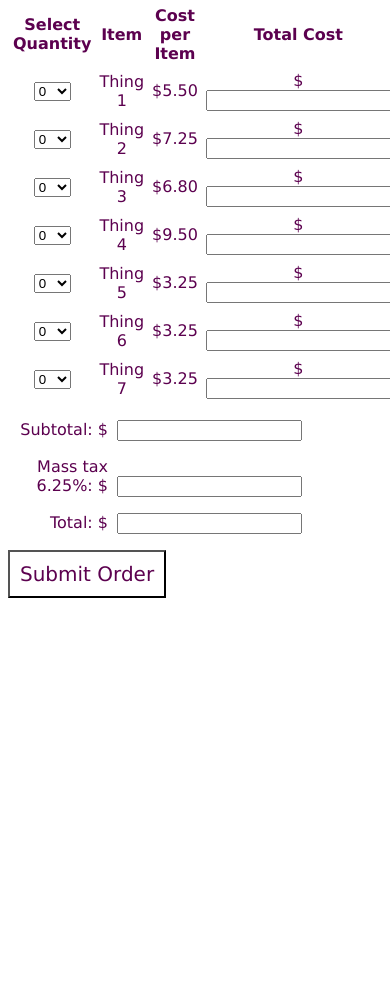
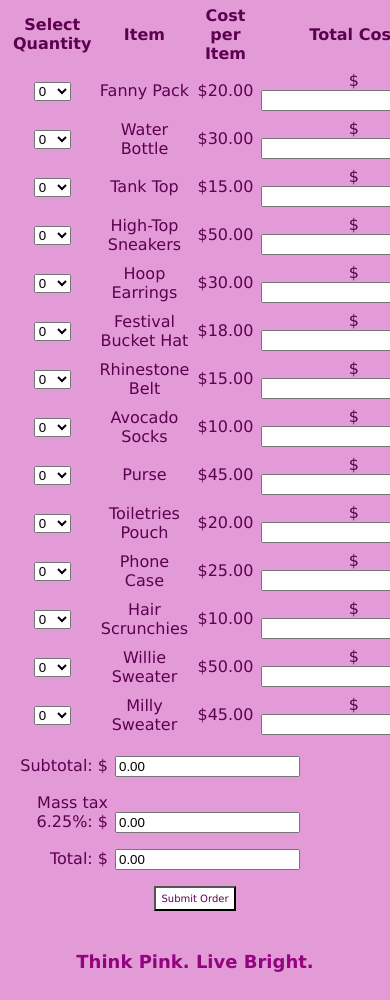
Before and after one commit to lilymadrigal/thinkpink, a plain HTML site: page order.html in a window 390 px wide. Shown: the part 484-1484 px from the top of the page. Before the commit the page ends 1090 px from the top, so only its background shows below. Drawn offline with nearby package versions, Linux system fonts and the light colour scheme.

Commit message:
order page

```diff
--- a/order.html
+++ b/order.html
@@ -2,12 +2,33 @@
 <html>
         <head>
                 <script src="https://code.jquery.com/jquery-3.7.1.js" integrity="sha256-eKhayi8LEQwp4NKxN+CfCh+3qOVUtJn3QNZ0TciWLP4=" crossorigin="anonymous"></script>
+
                 <title> Order Form </title>
+
                 <link rel="stylesheet" href="styles.css" >
+
+                <meta name="viewport" content=“width=device-width, initial-scale=1”>
+
+                <meta name="description" content="cart">
+
+                <meta name="author" content="Juliana Rosen">
+
+                <meta name="keywords" content="Cart Page">
+
                 <style>
+                        body {
+                                background-color: rgb(227, 155, 216);
+
+                        }
                         tr {
                                 font-family: 'Geneva';
                                 color: rgb(92, 1, 79);
+                        }
+
+                        #button {
+                                display: grid;
+                                place-items: center;
+                                padding-bottom: 20px;
                         }
 
                         .button {
@@ -19,7 +40,8 @@
                         }
 
                         .button:hover {
-                                background-color: pink;
+                                background-color: rgb(227, 155, 216);
+
                         }
 
                         td {
@@ -35,6 +57,45 @@
                                 display: inline-block;
                                 padding-right: 5px;
                                 width: 100px;
+                        }
+
+                        @media screen and (max-width: 900px) {
+
+                                #button {
+                                        display: grid;
+                                        place-items: center;
+                                        padding-bottom: 20px;
+                                }
+
+                                .button {
+                                        font-family: 'Geneva';
+                                        color: rgb(92, 1, 79);
+                                        background-color: white;
+                                        padding: 5px;
+                                        font-size: 10px;
+                                }
+
+                                .button:hover {
+                                        background-color: rgb(227, 155, 216);
+
+                                }
+
+                                td {
+                                        text-align: center;
+                                }
+
+                                form {
+                                        display: block;
+                                }
+
+                                .information label {
+                                        text-align: right;
+                                        display: inline-block;
+                                        padding-right: 3px;
+                                        width: 100px;
+                                }
+
+
                         }
                 </style>
         </head>
@@ -58,29 +119,31 @@
                 <script language="javascript">
                         $(document).ready (function() {
                                 $(".selectQuantity select").change(function(){
+                                        // setting total cost per item
                                         index = parseInt(this.name.substr(4));
                                         price = (pinkItems[index].cost);
                                         quan = this.selectedIndex;
                                         totalCost = price * quan;
                                         document.forms[0].cost[index].value = totalCost.toFixed(2);
+
+                                        // setting subtotal value
                                         subtotalValue = document.forms[0].subtotal.value;
-                                        subtotalValue = parseFloat(subtotalValue.toFixed(2));
-                                        TotalCostParse = parseFloat(totalCost.toFixed(2));
-                                        subtotalValue = subtotalValue + TotalCostParse;
-                                        // subtotalInput = subtotalValue + TotalCostParse;
-                                        // subtotalValue = subtotalInput;
+                                        subtotalValue = parseFloat(subtotalValue);
+                                        totalCost = parseFloat(totalCost);
+                                        subtotalValue = (subtotalValue + totalCost).toFixed(2);
+                                        document.forms[0].subtotal.value = subtotalValue;
 
-                                        //+= totalCost.toFixed(2);
-                                        //parseInt(document.forms[0].subtotal.value) += totalCost.toFixed(2);
-                                        // number = $("#subtotal").value;
-                                        // $("#subtotal").value = number + totalCost;
-                                })
+                                        // setting tax value
+                                        taxValue = document.forms[0].tax.value;
+                                        taxValue = parseFloat(taxValue);
+                                        taxValue = parseFloat(subtotalValue *.0625);
+                                        document.forms[0].tax.value = taxValue.toFixed(2);
 
-                                $(".totalCost ").change(function() {
-                                        // subtotal = document.getElementById("subtotal").innerHTML; //+= this.value;
-                                        // alert(subtotal);
-                                        document.forms[0].subtotal.value += totalCost.toFixed(2);
-                                        //alert(this.input.value);
+                                        // setting total value
+                                        finalCost = document.forms[0].total.value;
+                                        finalCost = parseFloat(taxValue);
+                                        finalCost = parseFloat(taxValue) + parseFloat(subtotalValue);
+                                        document.forms[0].total.value = finalCost.toFixed(2);
                                 })
                         })
 
@@ -91,13 +154,20 @@
                         }
 
                         pinkItems = new Array(
-                                new PinkItem("Thing 1", 5.5),
-                                new PinkItem("Thing 2", 7.25),
-                                new PinkItem("Thing 3", 6.80),
-                                new PinkItem("Thing 4", 9.50),
-                                new PinkItem("Thing 5", 3.25),
-                                new PinkItem("Thing 6", 3.25),
-                                new PinkItem("Thing 7", 3.25)
+                                new PinkItem("Fanny Pack", 20),
+                                new PinkItem("Water Bottle", 30),
+                                new PinkItem("Tank Top", 15),
+                                new PinkItem("High-Top Sneakers", 50),
+                                new PinkItem("Hoop Earrings", 30),
+                                new PinkItem("Festival Bucket Hat", 18),
+                                new PinkItem("Rhinestone Belt", 15),
+                                new PinkItem("Avocado Socks", 10),
+                                new PinkItem("Purse", 45),
+                                new PinkItem("Toiletries Pouch", 20),
+                                new PinkItem("Phone Case", 25),
+                                new PinkItem("Hair Scrunchies", 10),
+                                new PinkItem("Willie Sweater", 50),
+                                new PinkItem("Milly Sweater", 45),
                         );
 
                         function makeSelect(name, minRange, maxRange)
@@ -120,8 +190,8 @@
                         <div class="information">
                                 <p class="info"><label>First Name:</label> <input type="text"  name='fname' /></p>
                                 <p class="info"><label>Last Name*:</label>  <input type="text"  name='lname' /></p>
-                                <p class="info address"><label>Street*:</label> <input type="text" name='street' /></p> <!-- has extra class that would make it easier to hide/modify-->
-                                <p class="info address"><label>City*:</label> <input type="text" name='city' /></p>	    <!-- has extra class that would make it easier to hide/modify-->
+                                <p class="info address"><label>Street*:</label> <input type="text" name='street' /></p>
+                                <p class="info address"><label>City*:</label> <input type="text" name='city' /></p>
                                 <p class="info"><label>Phone*:</label> <input type="text"  name='phone' /></p>
                         </div>
                         <table border="0" cellpadding="3">
@@ -148,18 +218,22 @@
                         </table>
                         <div class="information">
                                 <p class="subtotal totalSection"><label>Subtotal: $</label>
-                                        <input type="text"  name='subtotal' id="subtotal" />
+                                        <input type="text"  name='subtotal' id="subtotal" value="0.00" />
                                 </p>
                                 <p class="tax totalSection"><label>Mass tax 6.25%: $</label>
-                                        <input type="text"  name='tax' id="tax" />
+                                        <input type="text"  name='tax' id="tax" value="0.00"/>
                                 </p>
-                                <p class="total totalSection"><label>Total: $</label> <input type="text"  name='total' id="total" />
+                                <p class="total totalSection"><label>Total: $</label>
+                                        <input type="text"  name='total' id="total" value="0.00"/>
                                 </p>
                         </div>
 
-                        <input type = "button" value = "Submit Order" class="button"/>
-
+                        <div id="button">
+                                <input type = "submit" value = "Submit Order" class="button"/>
+                        </div>
                 </form>
-
+                <footer>
+                        Think Pink. Live Bright.
+                </footer>
         </body>
 </html>
```
